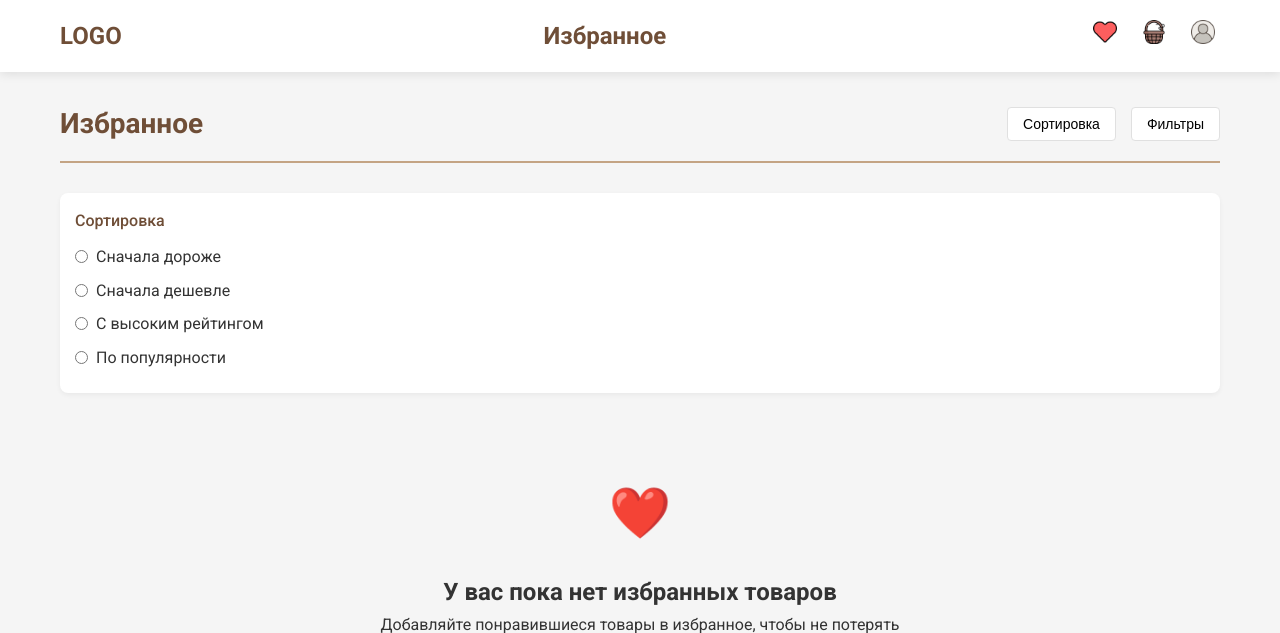
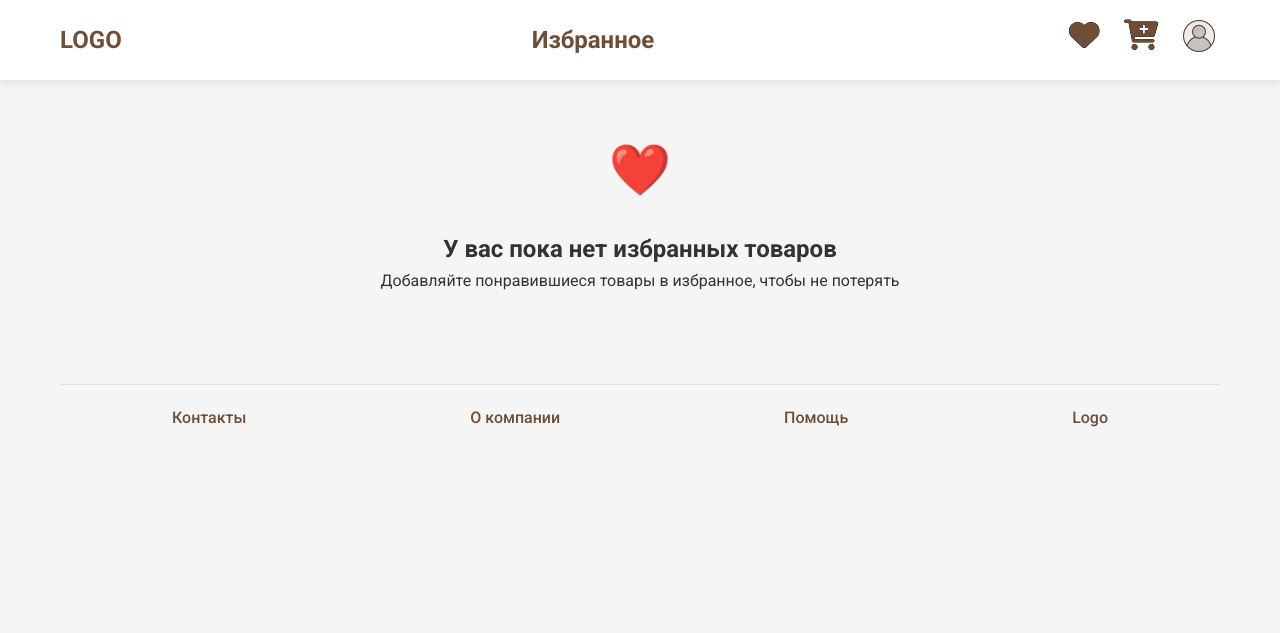
Before and after one commit to Spir1N/CoffeeN, a Django app: template templates/favorites/favorite_list.html in a window 1280 px wide. Shown: the top 633 px of the page. Run offline with Django 3.2, Linux system fonts and the light colour scheme; the template is opened without the code that fills it, so the values that code supplies are empty.

Commit message:
Небольшие изменения иконок

```diff
--- a/static/css/style.css
+++ b/static/css/style.css
@@ -86,8 +86,8 @@ body {
 }
 
 .action-btn img {
-    width: 24px;
-    height: 24px;
+    width: 32px;
+    height: 32px;
 }
 
 /* Main Content Styles */
--- a/templates/cart/cart.html
+++ b/templates/cart/cart.html
@@ -5,6 +5,7 @@
     <meta charset="UTF-8">
     <meta name="viewport" content="width=device-width, initial-scale=1.0">
     <title>Корзина</title>
+    <link rel="stylesheet" href="https://cdnjs.cloudflare.com/ajax/libs/font-awesome/6.0.0-beta3/css/all.min.css"/>
     <link href="https://fonts.googleapis.com/css2?family=Roboto:wght@300;400;500;700&display=swap" rel="stylesheet">
     <link rel="stylesheet" href="{% static 'css/style.css' %}">
     <style>
@@ -211,10 +212,10 @@
                 </nav>
                 <div class="header__actions">
                     <a href="{% url 'favorites:favorite_list' %}" class="action-btn">
-                        <img src="{% static 'img/heart.png' %}" alt="Избранное">
+                        <i class="fa-solid fa-heart heart-icon"></i>
                     </a>
                     <a href="{% url 'cart:cart_detail' %}" class="action-btn">
-                        <img src="{% static 'img/cart.png' %}" alt="Корзина">
+                        <i class="fa-solid fa-cart-plus cart-icon"></i>
                     </a>
                     <a href="{% url 'userprofile:profile' %}" class="action-btn">
                         <img src="{% static 'img/user.png' %}" alt="Профиль">
--- a/templates/favorites/favorite_list.html
+++ b/templates/favorites/favorite_list.html
@@ -5,6 +5,7 @@
     <meta charset="UTF-8">
     <meta name="viewport" content="width=device-width, initial-scale=1.0">
     <title>CoffeeN - Избранное</title>
+    <link rel="stylesheet" href="https://cdnjs.cloudflare.com/ajax/libs/font-awesome/6.0.0-beta3/css/all.min.css"/>
     <link rel="stylesheet" href="{% static 'css/style.css' %}">
     <link href="https://fonts.googleapis.com/css2?family=Roboto:wght@300;400;500;700&display=swap" rel="stylesheet">
     <style>
@@ -185,10 +186,10 @@
                 </nav>
                 <div class="header__actions">
                     <a href="{% url 'favorites:favorite_list' %}" class="action-btn">
-                        <img src="{% static 'img/heart.png' %}" alt="Избранное">
+                        <i class="fa-solid fa-heart heart-icon"></i>
                     </a>
                     <a href="{% url 'cart:cart_detail' %}" class="action-btn">
-                        <img src="{% static 'img/cart.png' %}" alt="Корзина">
+                        <i class="fa-solid fa-cart-plus cart-icon"></i>
                     </a>
                     <a href="{% url 'userprofile:profile' %}" class="action-btn">
                         <img src="{% static 'img/user.png' %}" alt="Профиль">
@@ -200,41 +201,6 @@
 
 
     <div class="container">
-        <div class="page-header">
-            <h1 class="page-title">Избранное</h1>
-            <div class="controls">
-                <button class="control-btn">Сортировка</button>
-                <button class="control-btn">Фильтры</button>
-            </div>
-        </div>
-
-        <div class="sort-options">
-            <div class="sort-title">Сортировка</div>
-            <div class="sort-item">
-                <label>
-                    <input type="radio" name="sort" value="price_desc">
-                    Сначала дороже
-                </label>
-            </div>
-            <div class="sort-item">
-                <label>
-                    <input type="radio" name="sort" value="price_asc">
-                    Сначала дешевле
-                </label>
-            </div>
-            <div class="sort-item">
-                <label>
-                    <input type="radio" name="sort" value="rating">
-                    С высоким рейтингом
-                </label>
-            </div>
-            <div class="sort-item">
-                <label>
-                    <input type="radio" name="sort" value="popular">
-                    По популярности
-                </label>
-            </div>
-        </div>
 
         {% if favorites %}
         <div class="favorites-grid">
--- a/templates/orders.html
+++ b/templates/orders.html
@@ -5,6 +5,7 @@
     <meta charset="UTF-8">
     <meta name="viewport" content="width=device-width, initial-scale=1.0">
     <title>Заказы</title>
+    <link rel="stylesheet" href="https://cdnjs.cloudflare.com/ajax/libs/font-awesome/6.0.0-beta3/css/all.min.css"/>
     <link href="https://fonts.googleapis.com/css2?family=Roboto:wght@400;500;700&display=swap" rel="stylesheet">
     <link rel="stylesheet" href="{% static 'css/style.css' %}">
     <style>
@@ -171,10 +172,10 @@
                 </nav>
                 <div class="header__actions">
                     <a href="{% url 'favorites:favorite_list' %}" class="action-btn">
-                        <img src="{% static 'img/heart.png' %}" alt="Избранное">
+                        <i class="fa-solid fa-heart heart-icon"></i>
                     </a>
                     <a href="{% url 'cart:cart_detail' %}" class="action-btn">
-                        <img src="{% static 'img/cart.png' %}" alt="Корзина">
+                        <i class="fa-solid fa-cart-plus cart-icon"></i>
                     </a>
                     <a href="{% url 'userprofile:profile' %}" class="action-btn">
                         <img src="{% static 'img/user.png' %}" alt="Профиль">
--- a/templates/products/product_list.html
+++ b/templates/products/product_list.html
@@ -22,10 +22,10 @@
                 </nav>
                 <div class="header__actions">
                     <a href="{% url 'favorites:favorite_list' %}" class="action-btn">
-                        <img src="{% static 'img/heart.png' %}" alt="Избранное">
+                        <i class="fa-solid fa-heart heart-icon"></i>
                     </a>
                     <a href="{% url 'cart:cart_detail' %}" class="action-btn">
-                        <img src="{% static 'img/cart.png' %}" alt="Корзина">
+                        <i class="fa-solid fa-cart-plus cart-icon"></i>
                     </a>
                     <a href="{% url 'userprofile:profile' %}" class="action-btn">
                         <img src="{% static 'img/user.png' %}" alt="Профиль">
--- a/templates/reviews/product_detail.html
+++ b/templates/reviews/product_detail.html
@@ -4,6 +4,7 @@
     <meta charset="UTF-8">
     <meta name="viewport" content="width=device-width, initial-scale=1.0">
     <title>{{ product.name }} | CoffeeN</title>
+    <link rel="stylesheet" href="https://cdnjs.cloudflare.com/ajax/libs/font-awesome/6.0.0-beta3/css/all.min.css"/>
     <link href="https://fonts.googleapis.com/css2?family=Roboto:wght@300;400;500;700&display=swap" rel="stylesheet">
     <link rel="stylesheet" href="https://cdnjs.cloudflare.com/ajax/libs/font-awesome/6.0.0/css/all.min.css">
     <link rel="stylesheet" href="{% static 'css/style.css' %}">
@@ -202,10 +203,10 @@
                 </nav>
                 <div class="header__actions">
                     <a href="{% url 'favorites:favorite_list' %}" class="action-btn">
-                        <img src="{% static 'img/heart.png' %}" alt="Избранное">
+                        <i class="fa-solid fa-heart heart-icon"></i>
                     </a>
                     <a href="{% url 'cart:cart_detail' %}" class="action-btn">
-                        <img src="{% static 'img/cart.png' %}" alt="Корзина">
+                        <i class="fa-solid fa-cart-plus cart-icon"></i>
                     </a>
                     <a href="{% url 'userprofile:profile' %}" class="action-btn">
                         <img src="{% static 'img/user.png' %}" alt="Профиль">
--- a/templates/signup.html
+++ b/templates/signup.html
@@ -5,6 +5,7 @@
     <meta charset="UTF-8">
     <meta name="viewport" content="width=device-width, initial-scale=1.0">
     <title>CoffeeN - Регистрация</title>
+    <link rel="stylesheet" href="https://cdnjs.cloudflare.com/ajax/libs/font-awesome/6.0.0-beta3/css/all.min.css"/>
     <link href="https://fonts.googleapis.com/css2?family=Roboto:wght@300;400;500;700&display=swap" rel="stylesheet">
     <style>
         :root {
--- a/templates/userprofile/profile.html
+++ b/templates/userprofile/profile.html
@@ -6,6 +6,7 @@
     <meta name="viewport" content="width=device-width, initial-scale=1.0">
     <title>Профиль</title>
     <link rel="stylesheet" href="{% static 'css/style.css' %}">
+    <link rel="stylesheet" href="https://cdnjs.cloudflare.com/ajax/libs/font-awesome/6.0.0-beta3/css/all.min.css"/>
     <link href="https://fonts.googleapis.com/css2?family=Roboto:wght@400;500;700&display=swap" rel="stylesheet">
     <link rel="stylesheet" href="{% static 'css/style.css' %}">
     <style>
@@ -172,10 +173,10 @@
                 </nav>
                 <div class="header__actions">
                     <a href="{% url 'favorites:favorite_list' %}" class="action-btn">
-                        <img src="{% static 'img/heart.png' %}" alt="Избранное">
+                        <i class="fa-solid fa-heart heart-icon"></i>
                     </a>
                     <a href="{% url 'cart:cart_detail' %}" class="action-btn">
-                        <img src="{% static 'img/cart.png' %}" alt="Корзина">
+                        <i class="fa-solid fa-cart-plus cart-icon"></i>
                     </a>
                     <a href="{% url 'userprofile:profile' %}" class="action-btn">
                         <img src="{% static 'img/user.png' %}" alt="Профиль">
```
Also changed, not shown: products/ComfyUI_00004_.png (added), products/ComfyUI_00014_.png (added), products/ComfyUI_00042_.png (added), products/ComfyUI_00049_.png (added), products/ComfyUI_00050_.png (added), products/ComfyUI_00055_.png (added).
